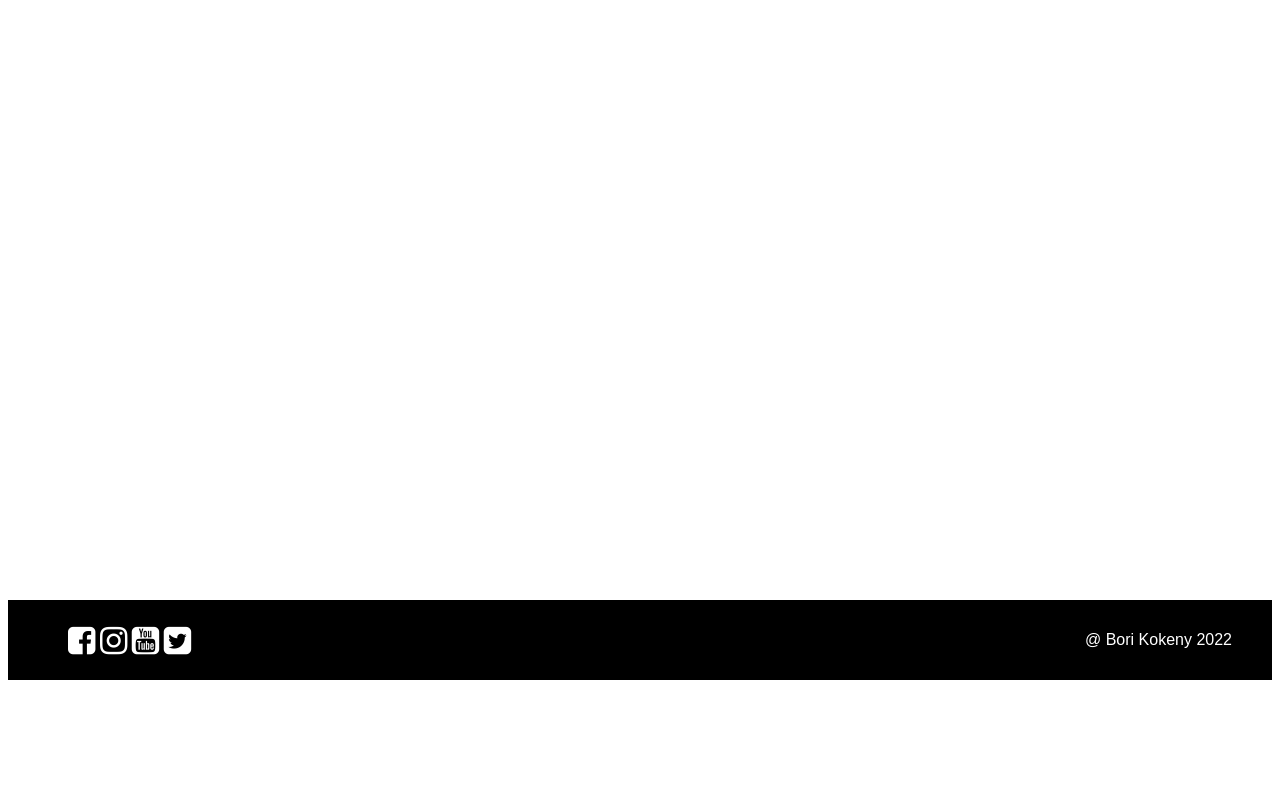
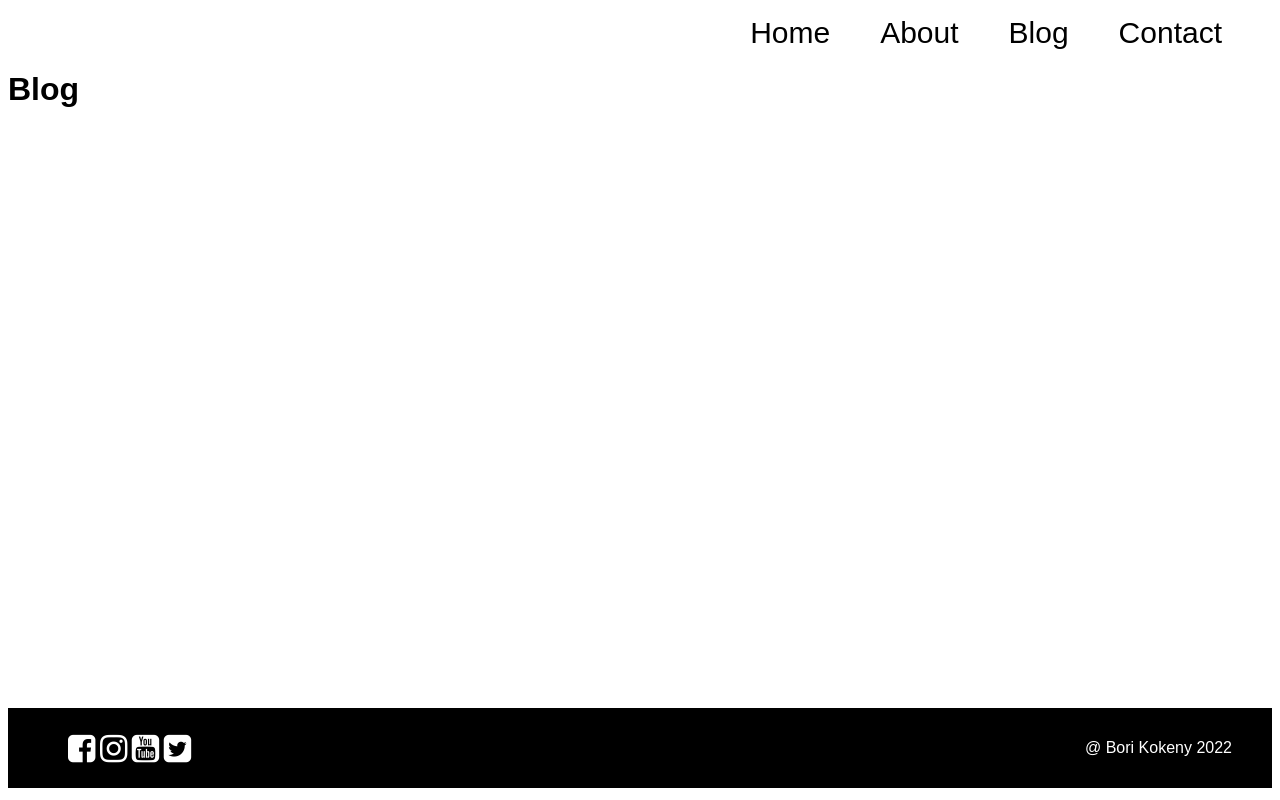
Before and after one commit to Noroff-FEU-Assignments/project-exam-1-borikokeny, a PHP site: page /blog.html in a window 1280 px wide. Run offline with PHP 8.4, Linux system fonts and the light colour scheme.

Commit message:
just an ordinary save

```diff
--- a/blog.html
+++ b/blog.html
@@ -19,6 +19,24 @@
     </script>
 </head>
 <body>
+    <header>
+        <nav>
+            <ul>
+                <li><a href="index.html" class="non-home-nav">Home</a></li>
+                <li><a href="about.html" class="non-home-nav">About</a></li>
+                <li><a href="blog.html" class="non-home-nav" class="active">Blog</a></li>
+                <li><a href="contact.html" class="non-home-nav">Contact</a></li>
+            </ul>
+        </nav>
+    </header>
+    <main>
+        <h1>Blog</h1>
+        <section class="blog-container">
+            <div class="preview-container">
+                <div class="post-img"></div>
+            </div>
+        </section>
+    </main>
     <footer class="footer-container-wrapper">
         <div class="social-media">
             <a href="https://www.facebook.com">
@@ -38,5 +56,6 @@
             <p>@ Bori Kokeny 2022</p>
         </div>
        </footer>
+<script src="js/index.js" type="module"></script>
 </body>
 </html>
--- a/css/styles.css
+++ b/css/styles.css
@@ -1,6 +1,18 @@
 @font-face {
     font-family: "Montserrat", sans-serif;
     src: url("https://fonts.googleapis.com/css2?family=Montserrat:wght@400;500&display=swap")
+    format("woff2");
+}
+
+@font-face {
+    font-family: "Allura", cursive;
+    src: url("https://fonts.googleapis.com/css2?family=Allura&display=swap")
+    format("woff2");
+}
+
+@font-face {
+    font-family: "Bodoni Moda", serif;
+    src: url("https://fonts.googleapis.com/css2?family=Bodoni+Moda:ital,opsz,wght@1,6..96,600&display=swap")
     format("woff2");
 }
 
@@ -9,7 +21,7 @@ body {
 }
 
 .header-image {
-    background-image: url('../images/Luxury-fashion-skull-Fish-tail-natural-beaded-green-cicada-charm-Water-droplets-lapis-lazuli-pendant-bead.jpg_Q90.jpg_.webp');
+    background-image: url('../images/bling-pave-stone-evil-eye-women-New-Fashion-chunky-Clavicle-Chain-for-Women-Irregular-Sun-Turquoise.jpg_Q90.jpg_.webp');
     background-size: cover;
     background-repeat: no-repeat;
     min-height: 900px;
@@ -26,13 +38,33 @@ nav ul {
 nav li a {
     color: #ffffff;
     text-decoration: none;
-    font-size: 25px;
+    font-size: 30px;
     padding-right: 50px;
     padding-top: 200px;
 }
 
+.non-home-nav {
+    color: black;
+}
+
 .active {
     text-decoration: underline;
+}
+
+header h1 {
+    font-family: "Bodoni Moda", serif;
+    color: #ffffff;
+    font-size: 150px;
+    margin-left: 300px;
+    margin-top: 150px;
+}
+
+header h2 {
+    font-family: "Allura", cursive;
+    color: #117a59;
+    font-size: 70px;
+    margin-left: 300px;
+    /* margin-top: 50px; */
 }
 
 .footer-container-wrapper {
--- a/index.html
+++ b/index.html
@@ -7,6 +7,10 @@
     <title>borikokeny | Home</title>
     <link href="css/styles.css" rel="stylesheet" />
     <link rel="stylesheet" href="https://cdnjs.cloudflare.com/ajax/libs/font-awesome/4.7.0/css/font-awesome.min.css">
+    <link rel="preconnect" href="https://fonts.googleapis.com">
+    <link rel="preconnect" href="https://fonts.gstatic.com" crossorigin>
+    <link href="https://fonts.googleapis.com/css2?family=Allura&display=swap" rel="stylesheet">
+    <link href="https://fonts.googleapis.com/css2?family=Bodoni+Moda:ital,opsz,wght@1,6..96,600&display=swap" rel="stylesheet">
     <script>
         (function(h,o,t,j,a,r){
             h.hj=h.hj||function(){(h.hj.q=h.hj.q||[]).push(arguments)};
@@ -29,6 +33,8 @@
                     <li><a href="contact.html">Contact</a></li>
                 </ul>
             </nav>
+            <h1>Pomegranat</h1>
+            <h2>a delicious jewelry blog</h2>
         </header>
     </div>
     <main>
--- a/js/index.js
+++ b/js/index.js
@@ -0,0 +1,17 @@
+const baseUrl = "https://www.borikokeny.one/wp-json/wp/v2/posts";
+
+const postContainer = document.querySelector(".preview-container");
+
+async function getPosts(url){
+
+    const response = await fetch(url);
+
+    const posts = await response.json();
+
+    posts.forEach(function(post){
+        postContainer.innerHTML += `
+        <a href="blogspecific.html?id=${post.id}" class="preview-container">
+        <h2>${post.title}</h2>
+        <div class="post-img" style="content:url('${product.images[0].src}')"></div>
+        </a>`;`
+    })
```
Also changed, not shown: about.html (+13 -0 lines), blogspecific.html (renamed from blogspecificpage.html, +14 -0 lines), contact.html (+9 -1 lines), images/bling-pave-stone-evil-eye-women-New-Fashion-chunky-Clavicle-Chain-for-Women-Irregular-Sun-Turquoise.jpg_Q90.jpg_.webp (renamed from bling-pave-stone-evil-eye-women-New-Fashion-chunky-Clavicle-Chain-for-Women-Irregular-Sun-Turquoise.jpg_Q90.jpg_.webp), js/about.js (deleted), js/blog.js (deleted), js/blogspecific.js (added), js/blogspecificpage.js (deleted).
